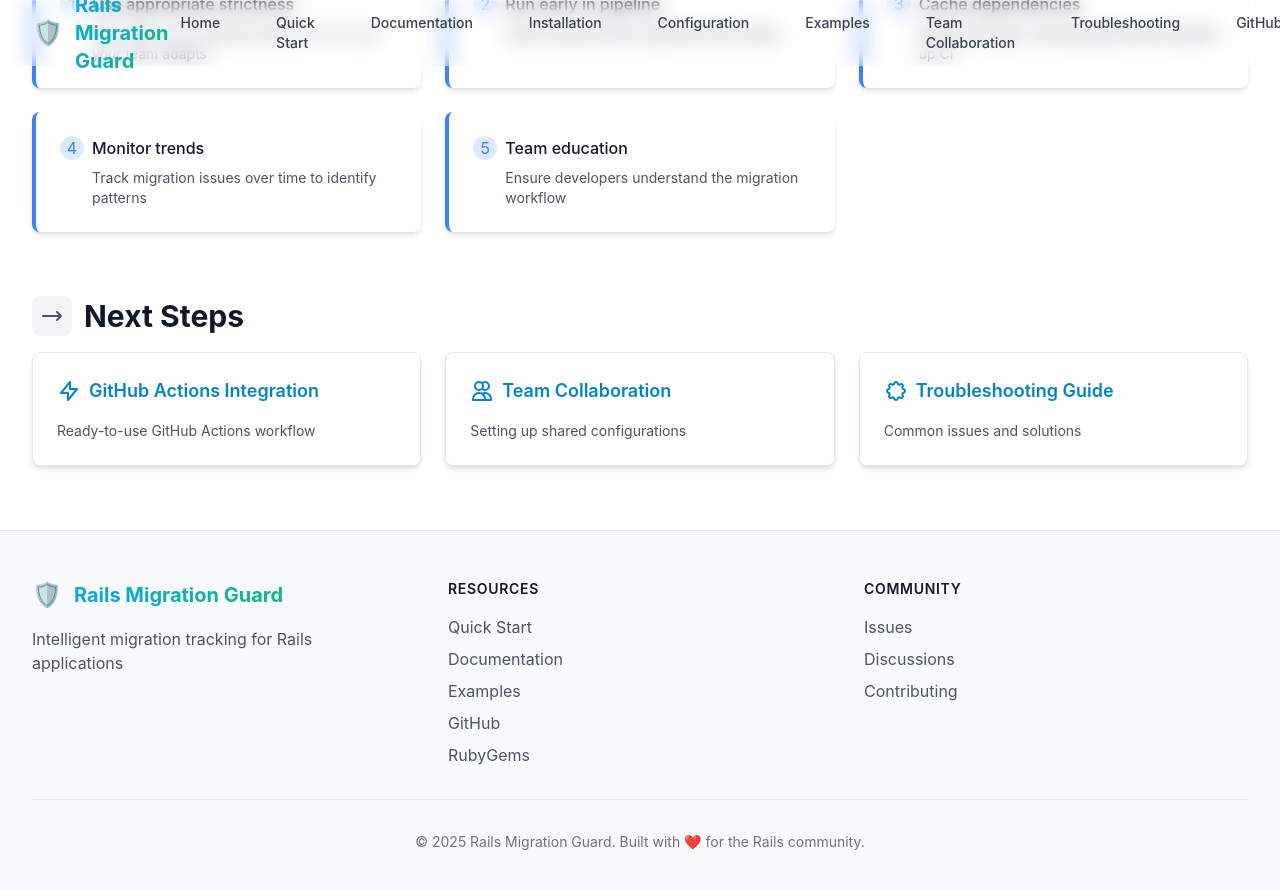
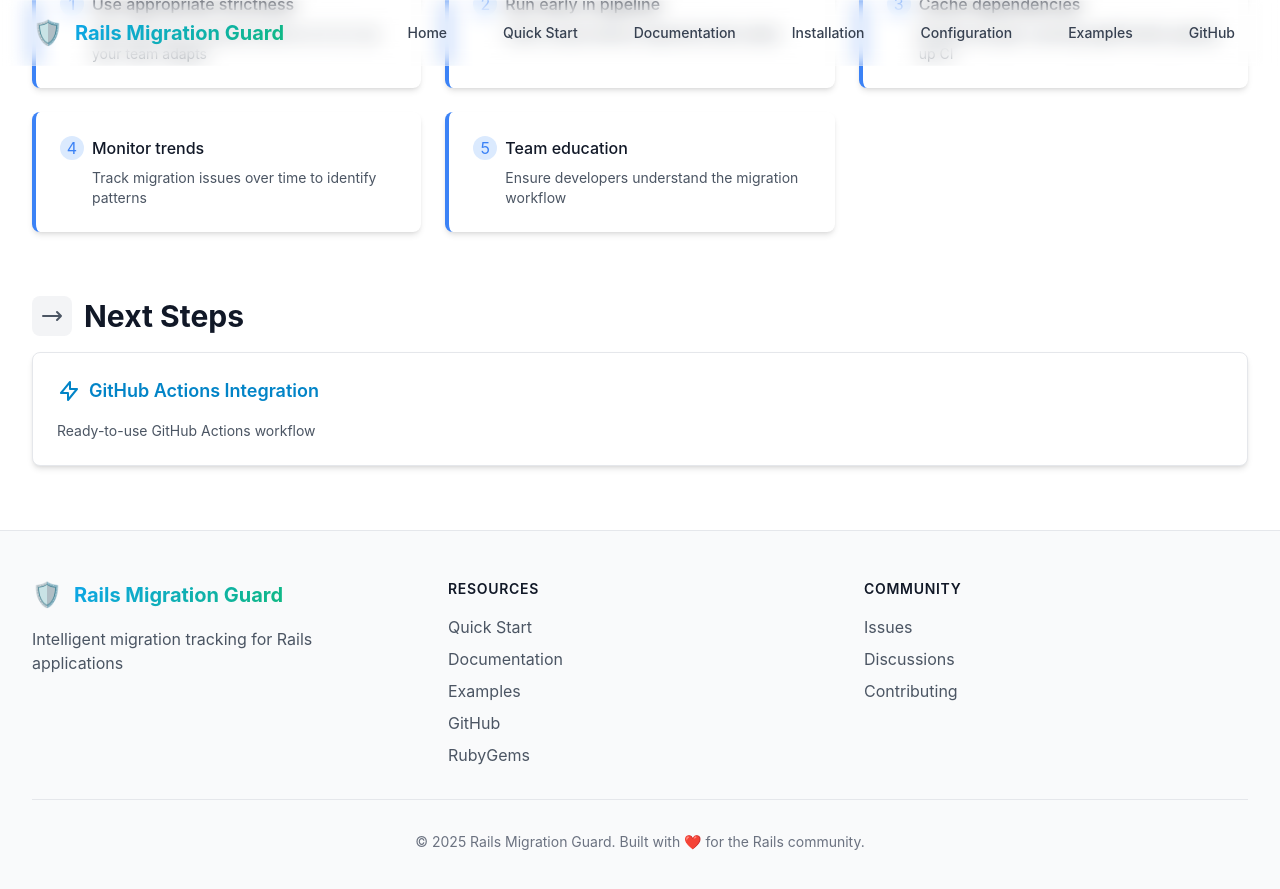
Before and after one commit to tommy2118/rails-migration-guard, a Jekyll site: the page built from docs/ci-integration.html, in a window 1280 px wide and 900 px high, scrolled down 9264 px. Shown: the top 889 px of the window. Built offline with Jekyll 4.4.1, drawn with Linux system fonts in a browser that asks for light colours; nearby versions of some CDN libraries.

Commit message:
fix: remove Team Collaboration and Troubleshooting from GitHub Pages navigation
- Remove problematic navigation items that were causing rendering issues
- Archive the team-collaboration.html and troubleshooting.html pages
- Update ci-integration.html to remove broken links
- Clean up docker-ci-support.md reference

These pages were causing navigation rendering problems and were not up to
the quality standards of the rest of the documentation.

🤖 Generated with [Claude Code](https://claude.ai/code)

Co-Authored-By: Claude <noreply@anthropic.com>

```diff
--- a/docs/_config.yml
+++ b/docs/_config.yml
@@ -24,10 +24,6 @@ navigation:
     url: "/configuration.html"
   - title: "Examples"
     url: "/examples/"
-  - title: "Team Collaboration"
-    url: "/team-collaboration.html"
-  - title: "Troubleshooting"
-    url: "/troubleshooting.html"
   - title: "GitHub"
     url: "https://github.com/tommy2118/rails-migration-guard"
     external: true
--- a/docs/ci-integration.html
+++ b/docs/ci-integration.html
@@ -769,7 +769,7 @@ bundle exec rails db:migration:ci</code></pre>
             <h2 class="text-3xl font-bold text-gray-900">Next Steps</h2>
         </div>
 
-        <div class="grid grid-cols-1 md:grid-cols-3 gap-6">
+        <div class="grid grid-cols-1 md:grid-cols-1 gap-6">
             <a href="./github-actions.html" class="bg-white rounded-lg shadow-md hover:shadow-lg transition-all duration-200 p-6 border border-gray-200 hover:border-brand-200 transform hover:-translate-y-1">
                 <div class="flex items-center mb-4 text-brand-600">
                     <svg class="w-6 h-6 mr-2" fill="none" stroke="currentColor" viewBox="0 0 24 24">
@@ -779,26 +779,6 @@ bundle exec rails db:migration:ci</code></pre>
                 </div>
                 <p class="text-gray-600 text-sm">Ready-to-use GitHub Actions workflow</p>
             </a>
-
-            <a href="./team-collaboration.html" class="bg-white rounded-lg shadow-md hover:shadow-lg transition-all duration-200 p-6 border border-gray-200 hover:border-brand-200 transform hover:-translate-y-1">
-                <div class="flex items-center mb-4 text-brand-600">
-                    <svg class="w-6 h-6 mr-2" fill="none" stroke="currentColor" viewBox="0 0 24 24">
-                        <path stroke-linecap="round" stroke-linejoin="round" stroke-width="2" d="M12 4.354a4 4 0 110 5.292M15 21H3v-1a6 6 0 0112 0v1zm0 0h6v-1a6 6 0 00-9-5.197M13 7a4 4 0 11-8 0 4 4 0 018 0z"></path>
-                    </svg>
-                    <h3 class="font-semibold text-lg">Team Collaboration</h3>
-                </div>
-                <p class="text-gray-600 text-sm">Setting up shared configurations</p>
-            </a>
-
-            <a href="./troubleshooting.html" class="bg-white rounded-lg shadow-md hover:shadow-lg transition-all duration-200 p-6 border border-gray-200 hover:border-brand-200 transform hover:-translate-y-1">
-                <div class="flex items-center mb-4 text-brand-600">
-                    <svg class="w-6 h-6 mr-2" fill="none" stroke="currentColor" viewBox="0 0 24 24">
-                        <path stroke-linecap="round" stroke-linejoin="round" stroke-width="2" d="M10.325 4.317c.426-1.756 2.924-1.756 3.35 0a1.724 1.724 0 002.573 1.066c1.543-.94 3.31.826 2.37 2.37a1.724 1.724 0 001.065 2.572c1.756.426 1.756 2.924 0 3.35a1.724 1.724 0 00-1.066 2.573c.94 1.543-.826 3.31-2.37 2.37a1.724 1.724 0 00-2.572 1.065c-.426 1.756-2.924 1.756-3.35 0a1.724 1.724 0 00-2.573-1.066c-1.543.94-3.31-.826-2.37-2.37a1.724 1.724 0 00-1.065-2.572c-1.756-.426-1.756-2.924 0-3.35a1.724 1.724 0 001.066-2.573c-.94-1.543.826-3.31 2.37-2.37.996.608 2.296.07 2.572-1.065z"></path>
-                    </svg>
-                    <h3 class="font-semibold text-lg">Troubleshooting Guide</h3>
-                </div>
-                <p class="text-gray-600 text-sm">Common issues and solutions</p>
-            </a>
         </div>
     </section>
 </div>
```
Also changed, not shown: docs/docker-ci-support.md (+0 -1 lines), docs/_archive/team-collaboration.html (renamed from docs/team-collaboration.html), docs/_archive/troubleshooting.html (renamed from docs/troubleshooting.html).
